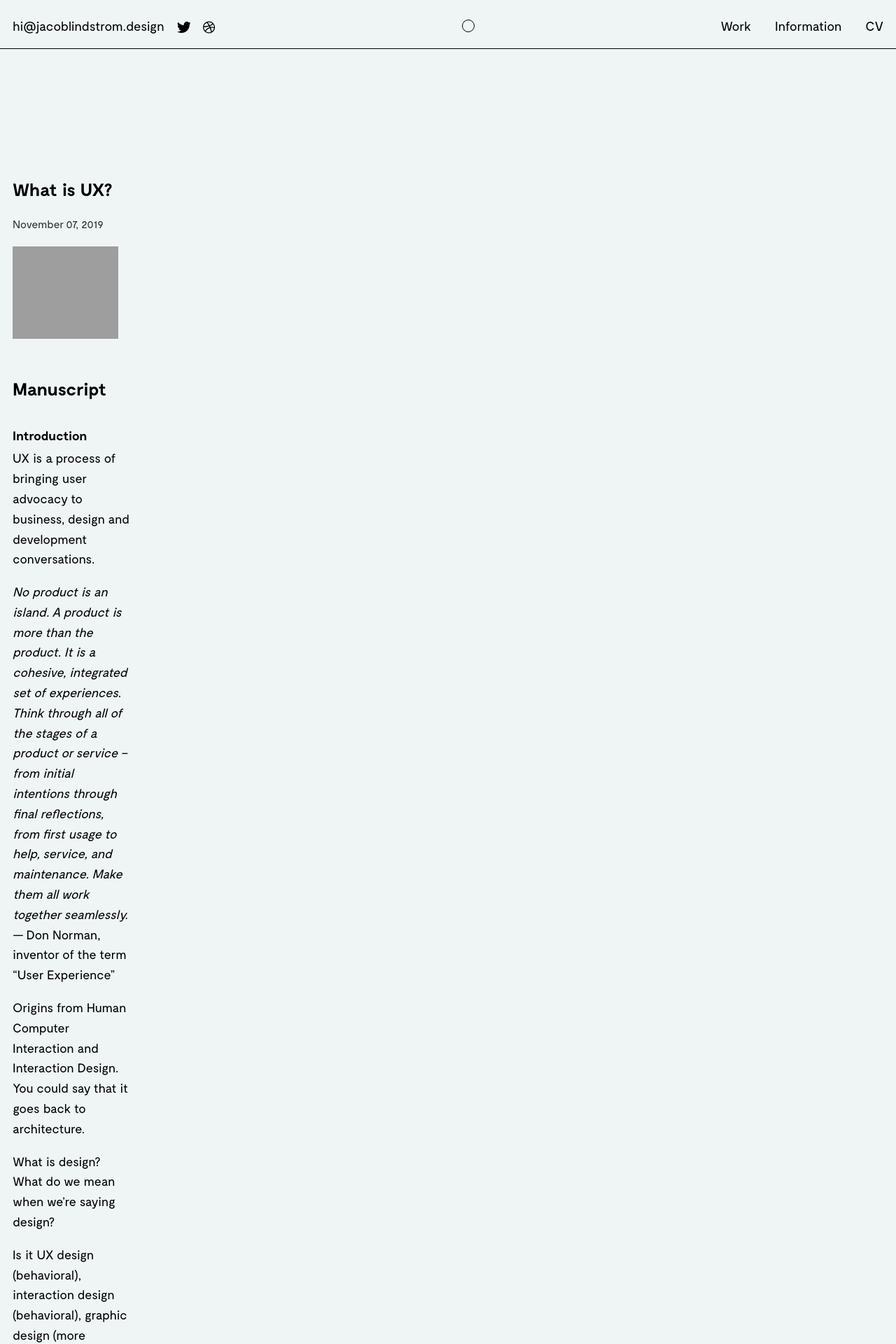
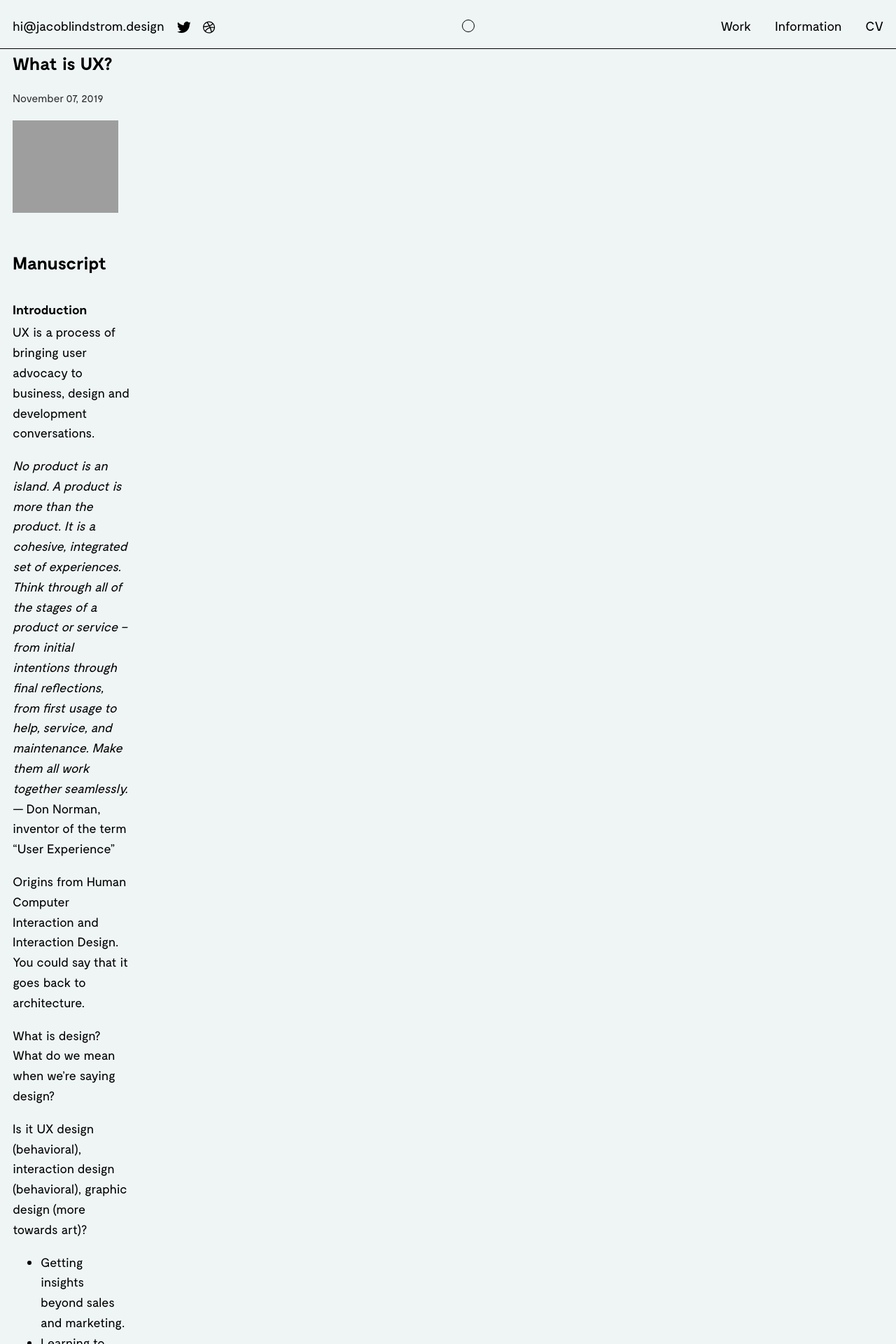
Before and after one commit to jacoblindstrm/jacoblindstrm.github.io, a Jekyll site: the page built from _posts/2019-11-08-what-is-ux.html, in a window 1280 px wide. Shown: the top 1920 px of the page at 70% size. Built offline with Jekyll 4.4.1, drawn with Linux system fonts in a browser that asks for light colours; comment, search, counter and statistics services are not loaded; grey boxes are pictures that could not be loaded.

Commit message:
Update post.scss

```diff
--- a/_sass/post.scss
+++ b/_sass/post.scss
@@ -1,7 +1,5 @@
 article.post {
-  width: 90%;
   padding-bottom: var(--spacing-xl);
-  padding-top: clamp(6rem, 20vh, 12rem);
 
   ul {
     margin: var(--spacing-m) auto;
```
